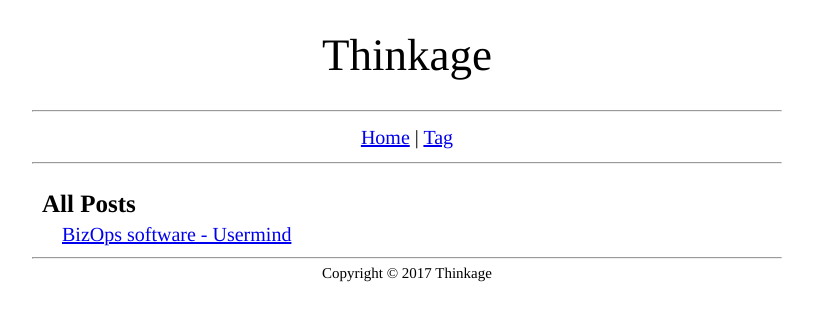
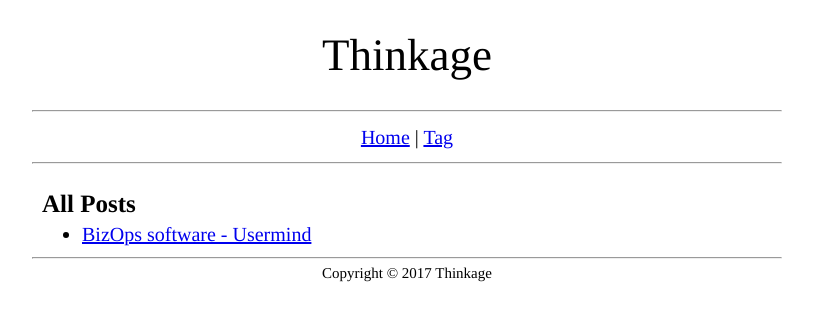
Before and after one commit to schwalbe10/thinkage, a Jekyll site: the page built from index.html, in a window 1280 px wide. Shown: the top 321 px of the page, without its empty margins (233-1046 px from the left). Built offline with Jekyll 4.4.1, drawn with Linux system fonts in a browser that asks for light colours.

Commit message:
no message

```diff
--- a/css/default.css
+++ b/css/default.css
@@ -26,6 +26,7 @@ h1 {
 ul {
   padding-left: 40px;
   margin: 0;
+  text-align: left;
 }
 
 blockquote {
@@ -89,14 +90,6 @@ blockquote p {
   padding: 5px 30px;
   margin: 0;
   color: #696969;
-}
-
-.list ul {
-  padding-left: 20px;
-  margin: 0;
-}
-.list li {
-  list-style-type: none;
 }
 
 .tag li {
```
Also changed, not shown: 2 other files.
